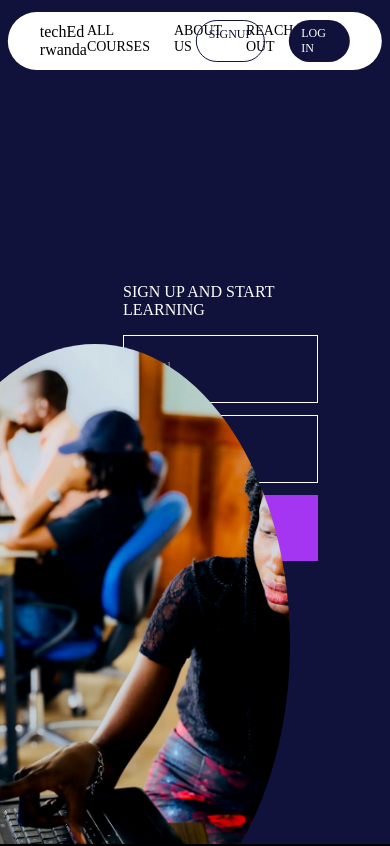
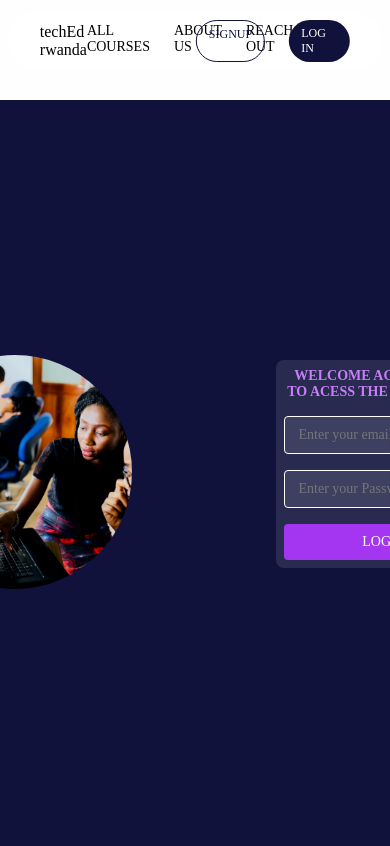
Before and after one commit to f-Ayuk/TechEd_Rwanda, a Vue app in the folder frontend/: page /login in a window 390 px wide. Shown: the top 846 px of the page. Built offline with nearby package versions, Linux system fonts and the light colour scheme.

Commit message:
Update login.vue

```diff
--- a/frontend/src/views/login.vue
+++ b/frontend/src/views/login.vue
@@ -1,129 +1,199 @@
 <script setup>
-import { ref } from "vue";
-import { useRouter } from "vue-router"; // Import useRouter
 import navigation from "@/components/navigation.vue";
+import course from "@/components/course.vue";
 import contacts from "@/components/contacts.vue";
-
-const email = ref("");
-const password = ref("");
-const router = useRouter(); // Initialize router
-
-const handleSubmit = async (e) => {
-  e.preventDefault();
-
-  const response = await fetch("http://127.0.0.1:8000/login", {
-    method: "POST",
-    headers: {
-      "Content-Type": "application/json",
-    },
-    body: JSON.stringify({
-      email: email.value,
-      password: password.value,
-    }),
-  });
-
-  if (response.ok) {
-    // Handle successful login (e.g., redirect to the student dashboard)
-    console.log("Login successful");
-    router.push({ name: "student" }); // Navigate to student dashboard route
-  } else {
-    // Handle error (e.g., show an error message)
-    console.error("Login failed");
-  }
-};
+import { RouterLink } from "vue-router";
 </script>
-
 <template>
   <section class="signup">
     <navigation class="z" />
-
-    <img src="../assets/photos/student&teacher.jpg" alt="" class="signup_img" />
+    <div class="signup_content">
+      <img src="../assets/photos/student&teacher.jpg" alt="Students and Teacher" class="signup_img" />
       <div class="signup_wrapper">
-      <h1>Sign up and start learning</h1>
-      <form @submit="handleSubmit">
-        <input
-          v-model="email"
-          type="text"
-          id="email"
-          name="email"
-          required
-          placeholder="email"
-        />
-
-        <input
-          v-model="password"
-          type="password"
-          id="password"
-          name="password"
-          required
-          placeholder="password"
-        />
-
-        <button type="submit">login</button>
+        <h5>Welcome again, login to acess the dashboard</h5>
+        <form>
+          <input type="text" id="name" name="name" required placeholder=" Enter your email" />
+          <input type="password" id="password" name="password" required placeholder=" Enter your Password" />
+          <button type="submit"><RouterLink to="/student">Login</RouterLink></button>
         </form>
       </div>
+    </div>
   </section>
-  <contacts />
+  <contacts class="footer" />
 </template>
 
 <style scoped>
 .signup {
-  height: 100vh;
+  height: calc(100vh - 70px); /* Adjusted for space below the navigation bar */
+  max-width: 100%;
   background-color: #10123b;
-  padding: 0 72px;
+  padding: 0 2rem; /* Responsive padding */
   display: flex;
-  flex-direction: row;
-  justify-content: flex-end;
+  justify-content: center;
   align-items: center;
   position: relative;
   overflow: hidden;
+  margin-top: 80px; /* Space from the navigation bar */
 }
 
 .z {
   z-index: 100000;
 }
 
+.signup_content {
+  display: flex;
+  margin-top: 300px;
+  margin-bottom: 330px;
+  justify-content: center;
+  flex-direction: row;
+  align-items: center;
+  gap: 9rem; /* Space between image and form */
+}
+
 .signup_img {
-  position: absolute;
   border-radius: 50%;
-  width: 600px;
-  height: 600px;
+  width: 40vw;
+  height: 40vw;
+  max-width: 600px;
+  max-height: 600px;
   object-fit: cover;
-  bottom: -100px;
-  left: -100px;
-  z-index: 10000;
+  z-index: 10001;
 }
 
 .signup_wrapper {
   display: flex;
   flex-direction: column;
-  width: 50vw;
-  gap: 16px;
+  width: 100%;
+  max-width: 800px;
+  padding: 1rem;
+  border-radius: 8px;
+  background-color: rgba(255, 255, 255, 0.1);
+  z-index: 10001;
 
-  h1 {
-    font-size: 16px;
-    color: white;
-    text-transform: uppercase;
 }
 
-  form {
+.signup_wrapper h5 {
+  font-size: 1.2rem;
+  font-weight: 700;
+  color: #c67ff5;
+  text-transform: uppercase;
+  text-align: center;
+  margin-bottom: 1rem;
+}
+
+.signup_wrapper form {
   display: flex;
   flex-direction: column;
-    gap: 12px;
+  gap: 1rem;
+}
 
-    input {
-      padding: 24px 12px;
+.signup_wrapper p {
+  color: white;
+  font-size: 1rem;
+  margin: 0;
+}
+
+.signup_wrapper input {
+  padding: 15px;
   border: 1px solid white;
   color: white;
+  background: rgba(255, 255, 255, 0.1);
+  border-radius: 4px;
+  font-size: 1rem;
 }
 
-    button {
-      padding: 24px 12px;
+.signup_wrapper button {
+  padding: 12px;
   text-align: center;
   background-color: #a435f0;
   color: white;
   text-transform: uppercase;
+  border: none;
+  border-radius: 4px;
+  cursor: pointer;
+  font-size: 1rem;
+  transition: background-color 0.3s ease, transform 0.3s ease;
 }
+
+.signup_wrapper button:hover {
+  background-color: #9334d7;
+  transform: translateY(-2px);
+}
+
+/* Media Queries for Responsiveness */
+@media (max-width: 1024px) {
+  .signup {
+    padding: 0 1.5rem;
+    margin-top: 80px; /* Increased space for larger screens */
+  }
+
+  .signup_img {
+    width: 45vw;
+    height: 45vw;
+  }
+
+  .signup_wrapper {
+    width: 80%;
+    padding: 1.5rem;
+    margin-bottom: 2rem; /* Adjusted space for larger screens */
+  }
+
+  .signup_wrapper h5 {
+    font-size: 1.25rem;
+  }
+}
+
+@media (max-width: 768px) {
+  .signup {
+    padding: 0 1rem;
+    margin-top: 90px; /* Increased space for medium screens */
+  }
+
+  .signup_img {
+    width: 50vw;
+    height: 50vw;
+  }
+
+  .signup_wrapper {
+    width: 85%;
+    padding: 1rem;
+    margin-bottom: 2rem; /* Adjusted space for medium screens */
+  }
+
+  .signup_wrapper h5 {
+    font-size: 1rem;
+  }
+}
+
+@media (max-width: 480px) {
+  .signup {
+    padding: 0 0.5rem;
+    margin-top: 100px; /* Increased space for smaller screens */
+  }
+
+  .signup_img {
+    width: 60vw;
+    height: 60vw;
+  }
+
+  .signup_wrapper {
+    width: 95%;
+    padding: 0.5rem;
+    margin-bottom: 1rem; /* Adjusted space for smaller screens */
+  }
+
+  .signup_wrapper h5 {
+    font-size: 0.875rem;
+  }
+
+  .signup_wrapper input {
+    font-size: 0.875rem;
+    padding: 10px;
+  }
+
+  .signup_wrapper button {
+    font-size: 0.875rem;
+    padding: 10px;
   }
 }
 </style>
```
Lines whose indentation alone changed are shown as unchanged.
